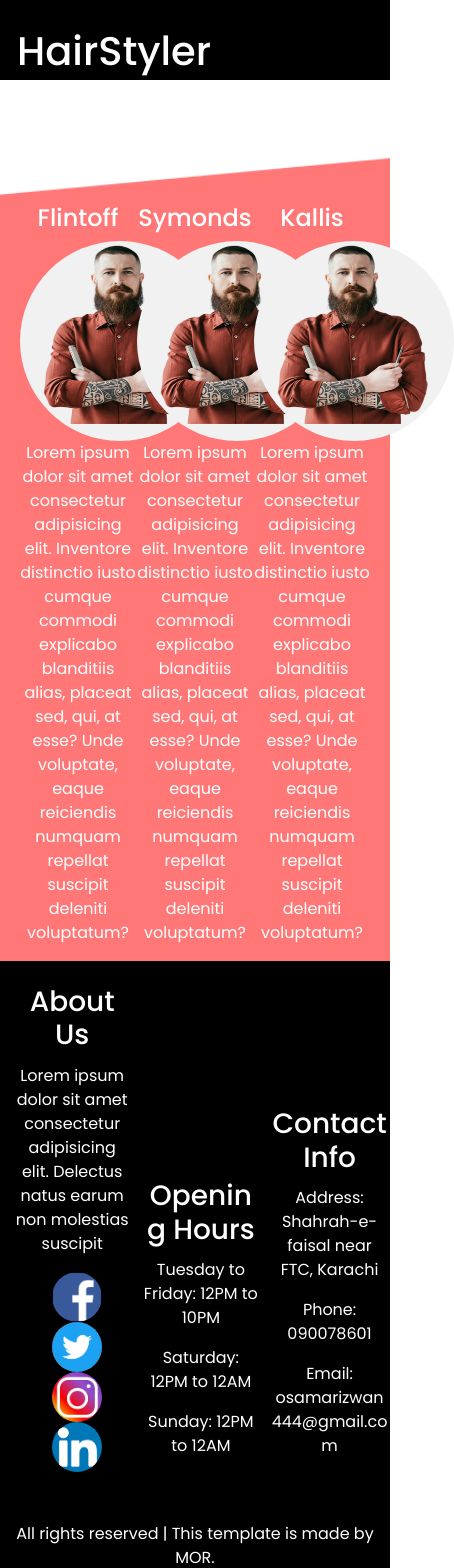
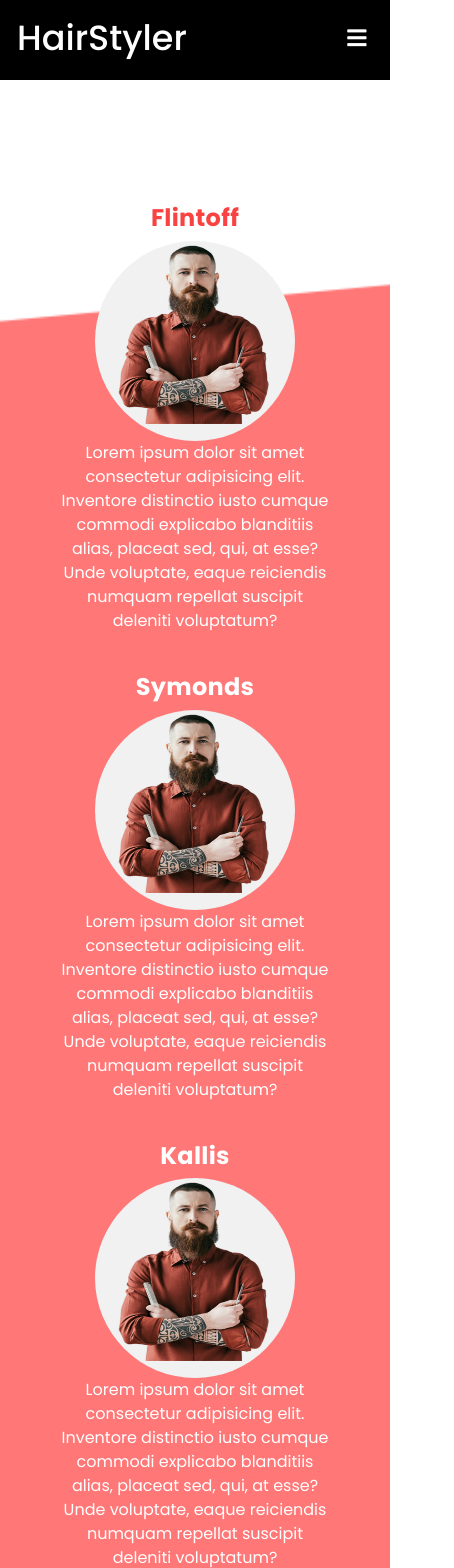
Before and after one commit to shahmeerrizwan/Barber-Website-React, a React (Create React App) app: page /team in a window 390 px wide. Shown: the top 1568 px of the page, 454 px wide, since content can reach past the window. Built offline with nearby package versions, Linux system fonts and the light colour scheme.

Commit message:
Barber-Website-React

```diff
--- a/public/index.html
+++ b/public/index.html
@@ -55,6 +55,7 @@
       rel="stylesheet"
       href="https://cdnjs.cloudflare.com/ajax/libs/font-awesome/5.15.3/css/all.min.css"
     />
+
     <title>React App</title>
   </head>
   <body>
--- a/src/Components/Navbar.css
+++ b/src/Components/Navbar.css
@@ -92,7 +92,7 @@ nav ul li:hover::before {
   width: 100%;
 }
 nav .menu-btn i {
-  color: #000;
+  color: #ffffff !important;
   font-size: 22px;
   cursor: pointer;
   display: none;
@@ -120,6 +120,14 @@ input[type="checkbox"] {
 @media (max-width: 1150px) {
   nav {
     padding: 0 40px 0 50px;
+  }
+  .navbar-brand {
+    padding-bottom: 0 !important;
+    padding-top: 0 !important;
+  }
+  nav ul li a {
+    color: #ffffff;
+    font-weight: 600;
   }
 }
 
@@ -155,7 +163,7 @@ input[type="checkbox"] {
     position: absolute;
     top: 69px;
     left: -100%;
-    background: whitesmoke;
+    background: #f94242;
     height: 100vh;
     width: 100%;
     text-align: center;
--- a/src/Components/PriceText.js
+++ b/src/Components/PriceText.js
@@ -1,5 +1,5 @@
 import React from 'react'
-import one from '../Images/price.png';
+import one from '../Images/about.png';
 
 
 export default function PriceText() {
--- a/src/Components/Team.js
+++ b/src/Components/Team.js
@@ -8,7 +8,7 @@ export default function Team() {
             <h1>Meet Our Team</h1>
             <div className="teamtext">
                 <br />
-                <h4>Flintoff</h4>
+                <h4 className='flint'>Flintoff</h4>
                 <img src={first} alt="pic" />
                 <br />
                 <p>Lorem ipsum dolor sit amet consectetur adipisicing elit. Inventore distinctio iusto cumque commodi explicabo blanditiis alias, placeat sed, qui, at esse? Unde voluptate, eaque reiciendis numquam repellat suscipit deleniti voluptatum?</p>
--- a/src/index.css
+++ b/src/index.css
@@ -21,6 +21,7 @@
   float: left;
   width: 55%;
   margin: 40vh auto 0px 10px;
+  padding-left: 10px;
 }
 
 .btn {
@@ -49,21 +50,22 @@ a:hover {
 
 /* For About */
 #about {
+  display: flex;
+  padding: 20px;
   width: 100%;
-  padding-top: 120px;
   position: relative;
-  bottom: 30px;
   text-align: center;
+  justify-content: space-between;
 }
 
 #aboutHeading {
   color: red;
+  font-size: 40px;
 }
 
 #aboutImg {
   width: 430px;
   height: 400px;
-  float: left;
   background-image: url(./Images/about.png);
   background-repeat: no-repeat;
   background-size: cover;
@@ -71,9 +73,7 @@ a:hover {
 }
 
 #aboutText {
-  float: right;
   width: 55%;
-  margin-top: 50px;
 }
 
 /* For Services */
@@ -100,7 +100,7 @@ a:hover {
 
 .card img {
   width: 200px;
-  height: 200px;
+  height: 180px;
   border-radius: 50%;
 }
 
@@ -111,6 +111,7 @@ a:hover {
 }
 #price h1 {
   line-height: inherit !important;
+  font-weight: 800;
 }
 #price .card {
   width: 25%;
@@ -120,9 +121,15 @@ a:hover {
   margin-top: 30px;
   border: 1px solid transparent !important;
 }
+#price .card h1 {
+  font-weight: 700;
+}
 .card-body {
   padding: 0 !important;
   width: 100% !important;
+}
+.card-text {
+  font-weight: 600;
 }
 
 /* For Team */
@@ -200,3 +207,214 @@ a:hover {
   height: 50px;
   width: 50px;
 }
+
+/* Extra large devices (large laptops and desktops, 1201px and up) */
+@media only screen and (min-width: 1201px) {
+  #logo {
+    float: left;
+    width: 15%;
+    text-align: center;
+  }
+
+  #list ul {
+    float: right;
+    margin-left: 5%;
+  }
+
+  #list ul li {
+    display: inline-block;
+    margin: 5px 80px 0 0;
+    font-size: 20px;
+    text-align: center;
+  }
+
+  header a {
+    text-decoration: none;
+    color: white;
+  }
+}
+
+/* Large devices (laptops/desktops, from 993px to 1200px) */
+@media only screen and (max-width: 1200px) {
+  #logo {
+    float: left;
+    width: 20%;
+    text-align: center;
+  }
+
+  #list ul {
+    float: right;
+  }
+
+  #list ul li {
+    display: inline-block;
+    margin: 10px 60px 0 0;
+    font-size: 20px;
+    text-align: center;
+  }
+
+  header a {
+    text-decoration: none;
+    color: white;
+  }
+}
+/* Medium devices (landscape tablets, from 768px to 992px) */
+@media only screen and (max-width: 992px) {
+  #logo {
+    float: left;
+    width: 20%;
+    text-align: center;
+  }
+
+  #list ul {
+    float: right;
+    margin-left: 50px;
+  }
+
+  #list ul li {
+    display: inline-block;
+    margin: 10px 20px 0 0;
+    font-size: 20px;
+    text-align: center;
+  }
+
+  header a {
+    text-decoration: none;
+    color: white;
+  }
+
+  #aboutImg {
+    display: none;
+  }
+
+  #aboutText {
+    float: none;
+    width: 100%;
+  }
+
+  #services .card {
+    width: 30%;
+  }
+
+  .contactUs {
+    width: 75%;
+  }
+
+  #price .card {
+    width: 30%;
+  }
+
+  .myfooter .card {
+    width: 33%;
+    margin-left: 0%;
+  }
+
+  .myfooter img {
+    height: 30px;
+    width: 30px;
+  }
+}
+/* Small devices (portrait tablets and large phones, from 768px to 576px) */
+@media only screen and (max-width: 767px) {
+  header {
+    height: auto;
+  }
+
+  #logo {
+    margin-right: 100px;
+  }
+
+  #list ul {
+    float: left;
+    margin: 0px;
+    padding: 0px;
+  }
+
+  #list ul li {
+    display: block;
+    margin: 0px;
+    text-align: left;
+  }
+
+  header a {
+    text-decoration: none;
+    color: white;
+  }
+
+  #myicon1 {
+    height: 5px;
+    background-color: white;
+    margin-top: 20px;
+  }
+
+  #myicon2 {
+    height: 5px;
+    background-color: white;
+  }
+
+  #myicon3 {
+    height: 5px;
+    background-color: white;
+    margin-top: -10px;
+  }
+
+  .navbar-toggler:hover {
+    background-color: red;
+  }
+
+  #services .card {
+    width: 70%;
+  }
+
+  .contactUs {
+    width: 100%;
+  }
+
+  #price .card {
+    width: 70%;
+  }
+
+  .myfooter .card {
+    width: 70%;
+    margin-left: 0%;
+  }
+
+  .teamtext {
+    width: 70%;
+  }
+  .flint {
+    font-weight: 700;
+    color: #f94242;
+    letter-spacing: 0.3px;
+  }
+  .teamtext h4 {
+    font-weight: 700;
+    letter-spacing: 0.3px;
+  }
+}
+/* Extra small devices (phones, from 575px to ...) */
+@media only screen and (max-width: 575px) {
+  #slider {
+    min-height: 100vh;
+    text-align: center;
+  }
+  .navbar-brand {
+    padding-top: 0 !important;
+    font-size: 23px !important;
+  }
+  .navbar-brand h1 {
+    font-size: 35px !important;
+  }
+  #sliderimg {
+    display: none;
+  }
+  #slidertext p {
+    padding: 5px;
+    font-size: 14px;
+  }
+  #slidertext {
+    width: 100%;
+    text-align: center;
+    margin: 90px auto 0px auto;
+  }
+}
```
Also changed, not shown: public/logo192.png (added).
